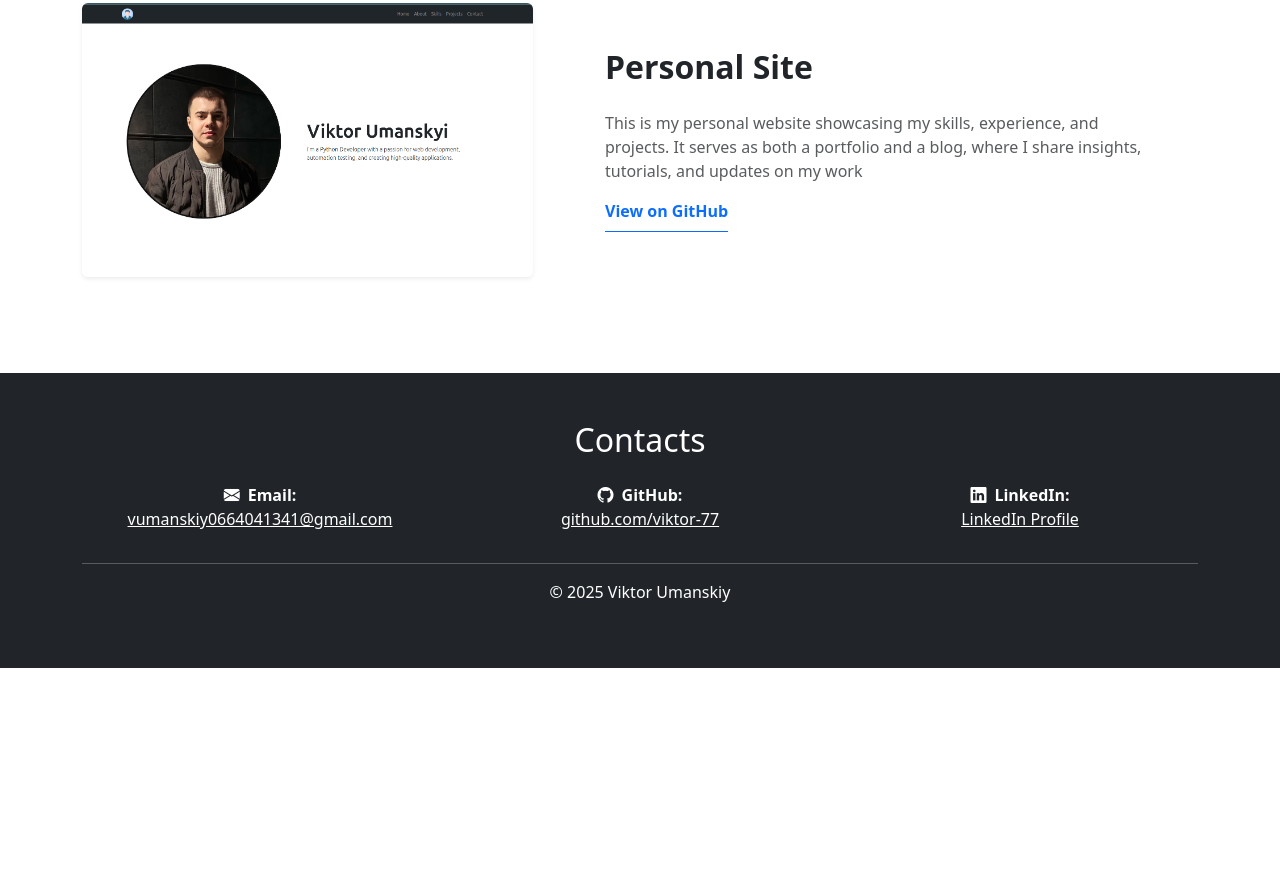
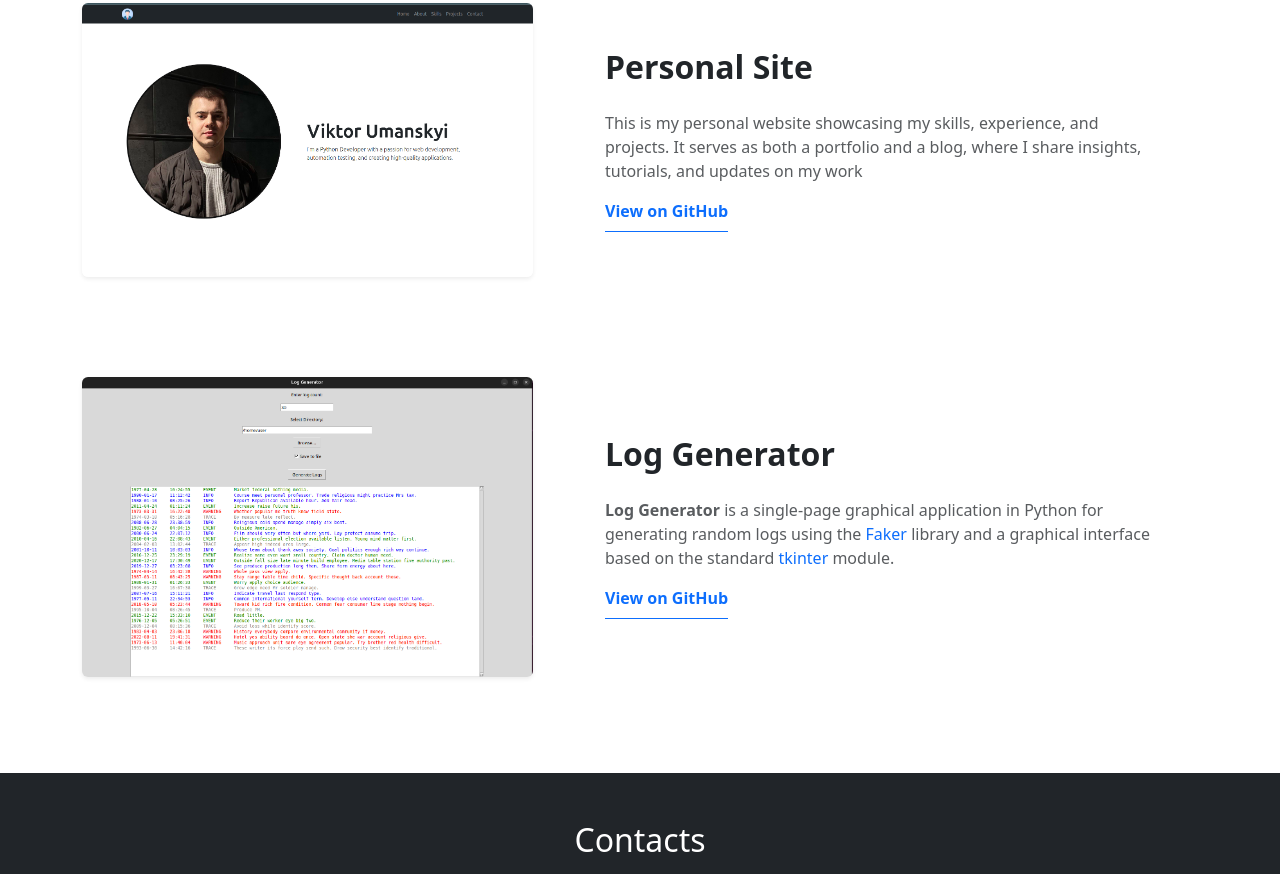
Before and after one commit to viktor-77/Personal_site, a plain HTML site: page index.html in a window 1280 px wide. Shown: the part 3241-4115 px from the top of the page. Before the commit the page ends 3909 px from the top, so only its background shows below. Drawn offline with nearby package versions, Linux system fonts and the light colour scheme.

Commit message:
Add "Log Generator" project to projects section

```diff
--- a/index.html
+++ b/index.html
@@ -232,6 +232,35 @@
                         </a>
                     </div>
                 </div>
+
+                <!-- Log Generator -->
+                <div class="row align-items-center gap-5">
+                    <div class="col-md-5">
+                        <img src="assets/img/project-log-generator.png" class="img-fluid rounded shadow-sm"
+                            alt="Project image">
+                    </div>
+                    <div class="col-md-6 text-center text-md-start">
+                        <h2 class="fw-bold mb-4">Log Generator</h2>
+                        <p class="text-muted">
+                            <strong>Log Generator</strong> is a single-page graphical application in Python for
+                            generating random logs using the
+                            <a href="https://faker.readthedocs.io/en/master/" rel="nofollow" target="_blank"
+                                class="text-decoration-none">
+                                Faker
+                            </a>
+                            library and a graphical interface based on the standard
+                            <a href="https://docs.python.org/3/library/tkinter.html" rel="nofollow" target="_blank"
+                                class="text-decoration-none">
+                                tkinter
+                            </a>
+                            module.
+                        </p>
+                        <a href="https://github.com/viktor-77/Log-Generator" target="_blank"
+                            class="text-decoration-none fw-bold text-primary border-bottom border-primary d-inline-block pb-2">
+                            View on GitHub
+                        </a>
+                    </div>
+                </div>
             </div>
         </section>
     </main>
```
Also changed, not shown: assets/img/project-log-generator.png (added).
